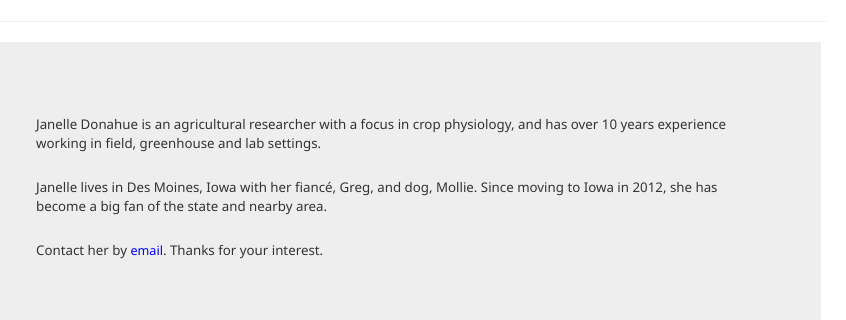
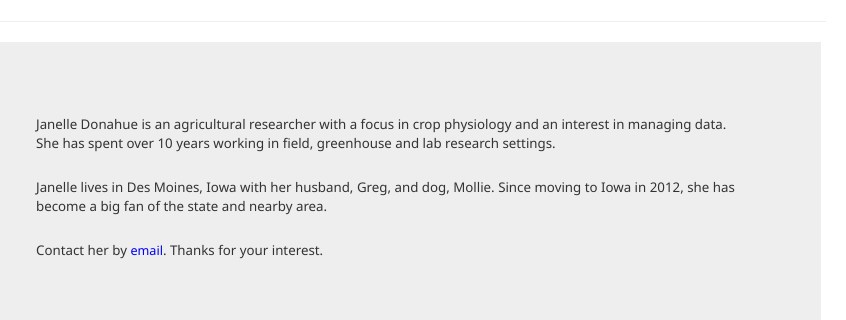
Before and after one commit to jmdonahue/janelledonahue, a plain HTML site: page index.html in a window 1280 px wide. Shown: the part 136-456 px from the top of the page, 434-1280 px from the left. Drawn offline with nearby package versions, Linux system fonts and the light colour scheme.

Commit message:
Update index.html

```diff
--- a/index.html
+++ b/index.html
@@ -56,11 +56,11 @@
 
 			<div class="col-xs-8">
 			<p>
-			Janelle Donahue is an agricultural researcher with a focus in crop physiology, and has over 10 years experience working
-			in field, greenhouse and lab settings. </p>
+			Janelle Donahue is an agricultural researcher with a focus in crop physiology and an interest in managing data. She has spent over 10 years working
+			in field, greenhouse and lab research settings. </p>
 
 			<p>
-			Janelle lives in Des Moines, Iowa with her fianc&eacute;, Greg, and dog, Mollie.
+			Janelle lives in Des Moines, Iowa with her husband, Greg, and dog, Mollie.
 			Since moving to Iowa in 2012, she has become a big fan of the state and nearby area.
 			</p>
 
```
